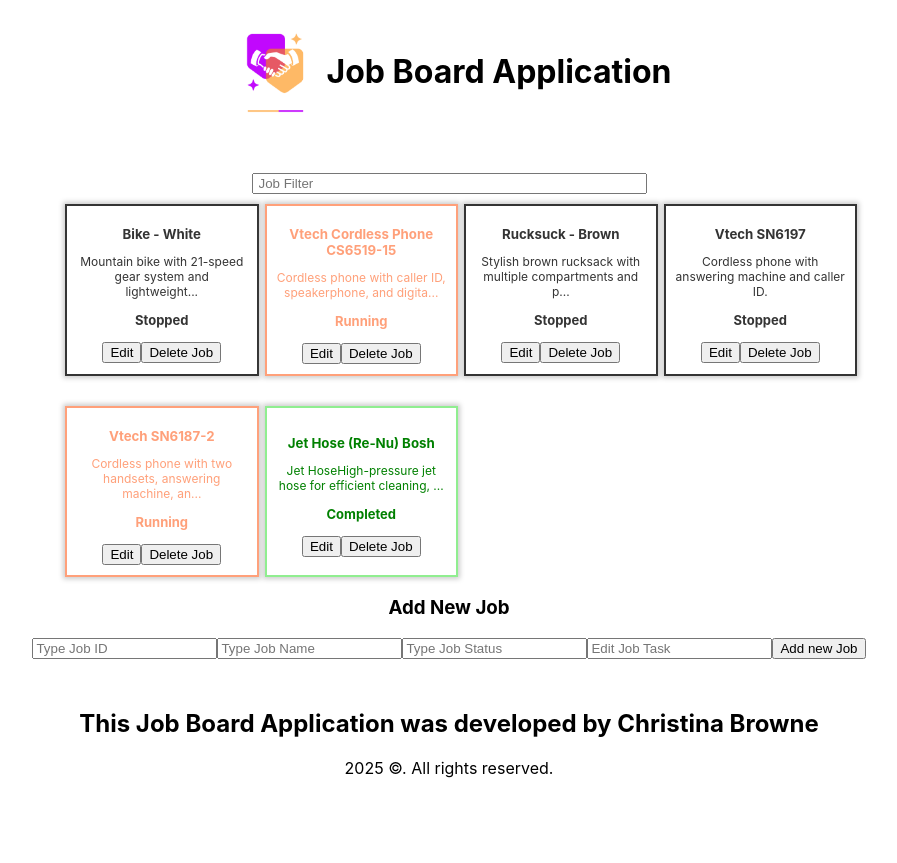
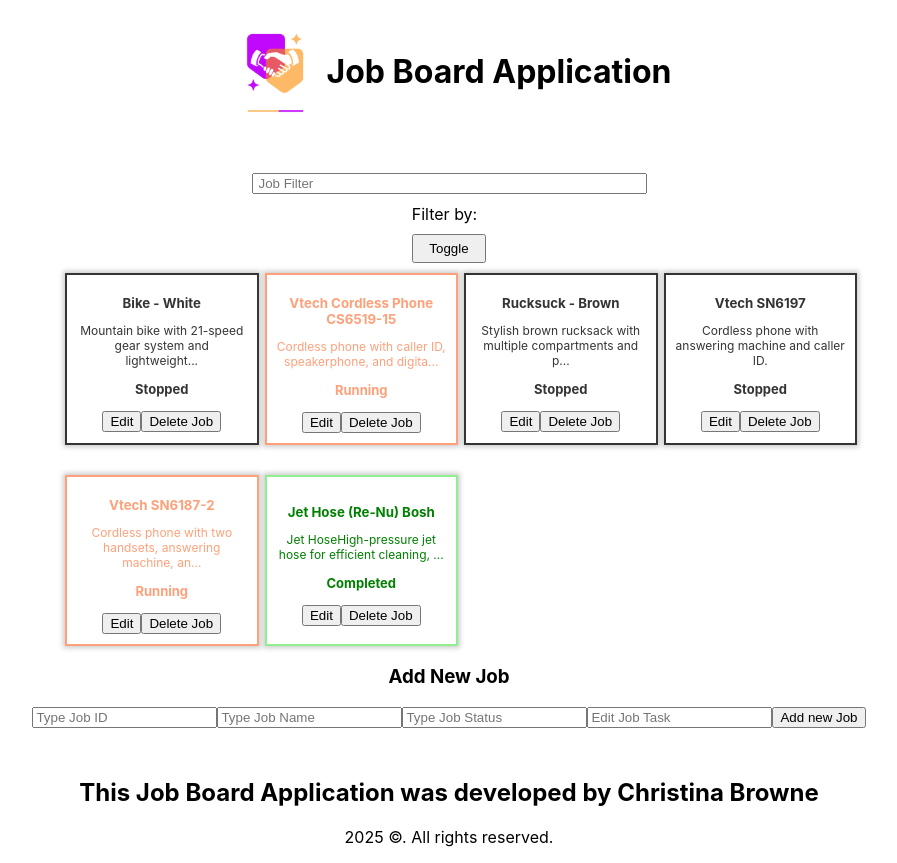
Before and after one commit to ChrisBrowne01/Job-Board-Application, a React (Create React App) app: page / in a window 1280 px wide. Shown: the whole page, without its empty margins (191-1088 px from the left). Before the commit the page ends 800 px from the top, so only its background shows below. Built offline with nearby package versions, Linux system fonts and the light colour scheme.

Commit message:
Refactor JobList and JobItem components, add CSS styles, and implement job state management

```diff
--- a/src/App.css
+++ b/src/App.css
@@ -1,3 +1,8 @@
+body {
+  margin: 0;
+  padding: 0;
+}
+
 .App {
   text-align: center;
 }
@@ -8,162 +13,3 @@ h1 {
     align-items: center;
     justify-content: center;
 }
-
-body {
-  margin: 0;
-  padding: 0
-}
-
-/* Style JobList section  */
-
-.job-list {
-  padding: 30px 0;
-}
-
-/* Style product input filter */
-
-.job-list-input {
-  width: 50%;
-  margin-right: auto;
-  margin-left: auto;
-  margin-bottom: 10px;
-  padding-left: 5px;
-  display: block;
-  transition: all .5s ease;
-}
-
-.job-list-input:focus {
-  width: 55%;
-}
-
-@media (max-width: 991.98px) {
-  .job-list-input { width: 80%; }
-  .job-list-input:focus { width: 90%; }
-}
-
-@media (max-width: 767.98px) {
-  .job-list-input { width: 80%; }
-  .job-list-input:focus { width: 90%; }
-}
-
-/* Style the Product Layout */
-.container {
-  width: 100%;
-  padding-right: calc(var(1.5rem) * 0.5);;
-  padding-left: calc(var(1.5rem) * 0.5);;
-  margin-right: auto;
-  margin-left: auto;
-}
-
-.grid {
-  display: grid;
-  grid-template-columns: repeat(4, 1fr);
-  grid-gap: 30px;
-}
-
-@media (min-width: 1199.98px) {
-  .container {
-    max-width: 1140px;
-  }
-}
-
-@media (max-width: 991.98px) {
-    .container {
-    max-width: 960px;
-  }
-  .grid {
-    grid-template-columns: repeat(3, 1fr);
-    grid-gap: 30px;
-  }
-}
-
-@media (max-width: 767.98px) {
-  .container {
-    max-width: 720px;
-  }
-  .grid {
-    grid-template-columns: repeat(2, 1fr);
-    grid-gap: 30px;
-  }
-}
-
-@media (min-width: 575.98px) {
-  .container {
-    max-width: 60vw;
-  }
-}
-
-/* Style the Product Cards */
-
-.card {
-  width: 100%;
-  max-width: 300px;
-  display: flex;
-  flex-direction: column;
-  justify-content: space-around;
-  align-items: center;
-  padding: 10px;
-  box-shadow: 0px 0px 5px 2px rgba(204, 204, 204, 1);
-  transition: box-shadow, transform 0.5s ease;
-
-}
-
-.card:hover {
-  box-shadow: 0px 0px 5px 5px rgba(204, 204, 204, 1);
-  transform: scale(0.95);
-}
-
-.card-body {
-  align-content: space-around;
-}
-
-.card h5 {
-  margin: 10px 0;
-}
-
-.card-description {
-  margin-bottom: 10px;
-  font-size: 12px;
-}
-
-.card-price {
-  font-weight: bold;
-  font-size: 13px;
-}
-
-.card-detail {
-  display: flex;
-  justify-content: space-between;
-  align-items: center;
-  font-weight: bold;
-  font-size: 13px;
-}
-
-@media (max-width: 767.98px) {
-  .card-detail {
-    flex-direction: column;
-    align-items: flex-start;
-  }
-}
-
-@media (max-width: 767.98px) {
-  .card {
-    max-width: 100%;
-  }
-}
-
-/* Style the status differently based on its value  */
-.Running {
-  border: 2px solid lightsalmon;
-  color: lightsalmon;
-}
-
-.Completed {
-  border: 2px solid lightgreen;
-  color: green;
-}
-
-.Stopped {
-  border: 2px solid #343434;
-  color: #343434;
-}
--- a/src/App.js
+++ b/src/App.js
@@ -1,15 +1,27 @@
+import { useState } from 'react';
 import './App.css';
 import JobList from "./component/JobList";
 import { Header } from "./component/Header"
 import { Footer } from './component/Footer';
 
 function App() {
-
+    const [jobs, setJobValues] = useState([
+        { id: '1', name: "Bike - White", status: "Stopped", task: "Mountain bike with 21-speed gear system and lightweight aluminum frame." },
+        { id: '2', name: "Vtech Cordless Phone CS6519-15", status: "Running", task: "Cordless phone with caller ID, speakerphone, and digital answering system." },
+        { id: '3', name: "Rucksuck - Brown", status: "Stopped", task: "Stylish brown rucksack with multiple compartments and padded straps." },
+        { id: '4', name: "Vtech SN6197", status: "Stopped", task: "Cordless phone with answering machine and caller ID." },
+        { id: '5', name: "Vtech SN6187-2", status: "Running", task: "Cordless phone with two handsets, answering machine, and caller ID." },
+        { id: '6', name: "Jet Hose (Re-Nu) Bosh", status: "Completed", task: "Jet HoseHigh-pressure jet hose for efficient cleaning, compatible with Bosh systems." },
+      ]);
 
     return (
       <div className="App">
         <Header />
-        <JobList />
+        {/* Set properties for useState jobs and setJobValues in component. */}
+        <JobList
+          jobs={jobs}
+          setJobValues={setJobValues}
+        />
         <Footer />
       </div>
     )
--- /dev/null
+++ b/src/component/JobItem.css
@@ -0,0 +1,74 @@
+/* Style for the JobItem */
+
+.card {
+  width: 100%;
+  max-width: 300px;
+  display: flex;
+  flex-direction: column;
+  justify-content: space-around;
+  align-items: center;
+  padding: 10px;
+  box-shadow: 0px 0px 5px 2px rgba(204, 204, 204, 1);
+  transition: box-shadow, transform 0.5s ease;
+
+}
+
+.card:hover {
+  box-shadow: 0px 0px 5px 5px rgba(204, 204, 204, 1);
+  transform: scale(0.95);
+}
+
+.card-body {
+  align-content: space-around;
+}
+
+.card h5 {
+  margin: 10px 0;
+}
+
+.card-description {
+  margin-bottom: 10px;
+  font-size: 12px;
+}
+
+.card-price {
+  font-weight: bold;
+  font-size: 13px;
+}
+
+.card-detail {
+  display: flex;
+  justify-content: space-between;
+  align-items: center;
+  font-weight: bold;
+  font-size: 13px;
+}
+
+@media (max-width: 767.98px) {
+  .card-detail {
+    flex-direction: column;
+    align-items: flex-start;
+  }
+}
+
+@media (max-width: 767.98px) {
+  .card {
+    max-width: 100%;
+  }
+}
+
+/* Style the status differently based on its value  */
+.Running {
+  border: 2px solid lightsalmon;
+  color: lightsalmon;
+}
+
+.Completed {
+  border: 2px solid lightgreen;
+  color: green;
+}
+
+.Stopped {
+  border: 2px solid #343434;
+  color: #343434;
+}
--- a/src/component/JobItem.js
+++ b/src/component/JobItem.js
@@ -1,6 +1,9 @@
 import React from 'react'
+import './JobItem.js';
+import './JobItem.css';
 
 const JobItem = ({job, handleDelete, handleEdit, Truncate}) => {
+
   return (
     <div className={`card ${
                   job.status === "Running"
--- /dev/null
+++ b/src/component/JobList.css
@@ -0,0 +1,84 @@
+
+/* Style JobList section  */
+
+.job-list {
+  padding: 30px 0;
+}
+
+/* Style product input filter */
+
+.job-list-input {
+  width: 50%;
+  margin-right: auto;
+  margin-left: auto;
+  margin-bottom: 10px;
+  padding-left: 5px;
+  display: block;
+  transition: all .5s ease;
+}
+
+.job-list-input:focus {
+  width: 55%;
+}
+
+@media (max-width: 991.98px) {
+  .job-list-input { width: 80%; }
+  .job-list-input:focus { width: 90%; }
+}
+
+@media (max-width: 767.98px) {
+  .job-list-input { width: 80%; }
+  .job-list-input:focus { width: 90%; }
+}
+
+/* Style the Product Layout */
+.container {
+  width: 100%;
+  padding-right: calc(var(1.5rem) * 0.5);;
+  padding-left: calc(var(1.5rem) * 0.5);;
+  margin-right: auto;
+  margin-left: auto;
+}
+
+.toggle {
+  padding: 5px 15px;
+  margin: 10px
+}
+
+.grid {
+  display: grid;
+  grid-template-columns: repeat(4, 1fr);
+  grid-gap: 30px;
+}
+
+@media (min-width: 1199.98px) {
+  .container {
+    max-width: 1140px;
+  }
+}
+
+@media (max-width: 991.98px) {
+    .container {
+    max-width: 960px;
+  }
+  .grid {
+    grid-template-columns: repeat(3, 1fr);
+    grid-gap: 30px;
+  }
+}
+
+@media (max-width: 767.98px) {
+  .container {
+    max-width: 720px;
+  }
+  .grid {
+    grid-template-columns: repeat(2, 1fr);
+    grid-gap: 30px;
+  }
+}
+
+@media (min-width: 575.98px) {
+  .container {
+    max-width: 60vw;
+  }
+}
--- a/src/component/JobList.js
+++ b/src/component/JobList.js
@@ -1,17 +1,9 @@
 import React from 'react'
 import { useState } from 'react';
 import JobItem from './JobItem';
+import './JobList.css';
 
-const JobList = () => {
-  const [jobs, setJobValues] = useState([
-    { id: '1', name: "Bike - White", status: "Stopped", task: "Mountain bike with 21-speed gear system and lightweight aluminum frame." },
-    { id: '2', name: "Vtech Cordless Phone CS6519-15", status: "Running", task: "Cordless phone with caller ID, speakerphone, and digital answering system." },
-    { id: '3', name: "Rucksuck - Brown", status: "Stopped", task: "Stylish brown rucksack with multiple compartments and padded straps." },
-    { id: '4', name: "Vtech SN6197", status: "Stopped", task: "Cordless phone with answering machine and caller ID." },
-    { id: '5', name: "Vtech SN6187-2", status: "Running", task: "Cordless phone with two handsets, answering machine, and caller ID." },
-    { id: '6', name: "Jet Hose (Re-Nu) Bosh", status: "Completed", task: "Jet HoseHigh-pressure jet hose for efficient cleaning, compatible with Bosh systems." },
-  ]);
-
+const JobList = ({jobs, setJobValues}) => {
   const [search, setSearch] = useState("");
   const [newJob, setNewJob] = useState({ id: '', name: '', status: '', task: '' });
   const [editingJob, setEditingJob] = useState(null);
@@ -34,15 +26,17 @@ const JobList = () => {
     }
   };
 
-  // Handles delete functionality
+  // Event handler for deleting a JobItems
   const handleDelete = (id) => {
     setJobValues(jobs.filter((job) => job.id !== id));
   };
 
+  // Event handler editing a JobItem
   const handleEdit = (job) => {
     setEditingJob(job);
   };
 
+  // handle save Button event
   const saveEdit = () => {
     if (editingJob.id.trim() !== '' && editingJob.name.trim() !== '' && editingJob.status.trim() !== '' && editingJob.task.trim() !== '') {
       setJobValues(
@@ -52,11 +46,8 @@ const JobList = () => {
     }
   };
 
-  console.log(jobs);
-
-  // Filters the list of jobs based on a search query
+  // Filters the list of jobs based on a input search query
   const searchFilter = jobs.filter((job) => {
-    // Iterates through list of jobs, checks if any job's properties include the search query
     return Object.keys(job).some((key) =>
       job[key]
         .toString()
@@ -67,14 +58,24 @@ const JobList = () => {
 
   // Handles truncate for long text
   const Truncate = (string, number) => {
-    if (!string) {
-      return null;
-    }
-    if (string.length <= number) {
-      return string;
-    }
+    if (!string) return null;
+    if (string.length <= number) return string;
     return string.slice(0, number) + "...";
   };
+
+//  const triggerJob = (id) => {
+  //  setJobValues(
+      //jobs.map(job =>
+        // checks if id
+        // job.id === id ?
+          // set status to change on click
+  //         { ...job, status: job.status === "Stopped" ? "Running" : "Completed" } : job
+  //     )
+  //   );
+  // }
+
+  // Toggle button to switch between show/hide the job list
+  const [show, setShow] = useState(true);
 
   return (
     <>
@@ -86,8 +87,19 @@ const JobList = () => {
             onChange={(e) => setSearch(e.target.value)}
             value={search}
           />
+                <div>Filter by: &nbsp;
+        <form>
+          {/* <select value={statusType} onChange={handleStatusChange}>
+            <option value="all">All</option>
+            <option value="Stopped">Stopped</option>
+            <option value="Running">Running</option>
+              <option value="Completed">Completed</option> */}
+          {/* </select> */}
+        </form>
+        <button className="toggle" onClick={()=> setShow(!show)}>Toggle</button>
+      </div>
           <div className="grid">
-            {searchFilter.map((job) => (
+            {show && searchFilter.map((job) => (
                 <JobItem
                   key={job.id}
                   job={job}
```
